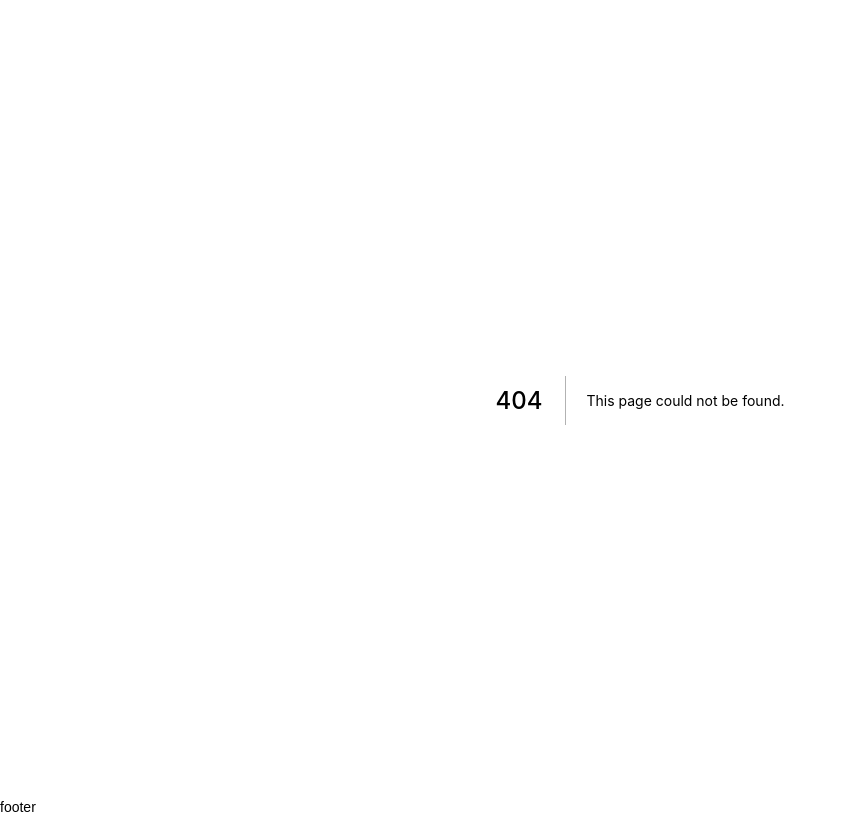
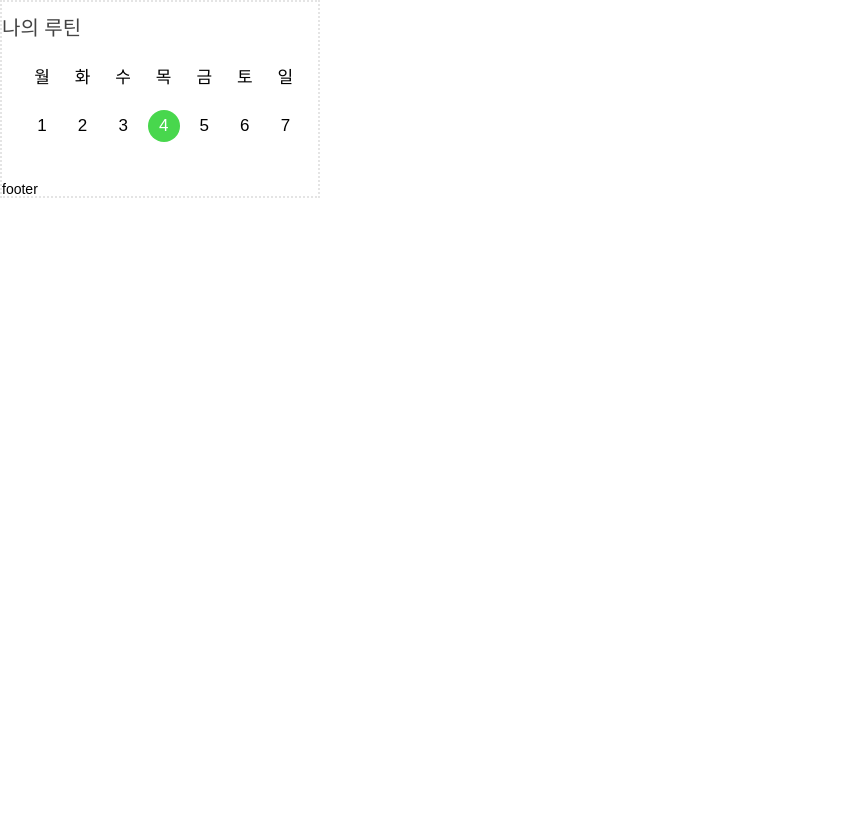
Before and after one commit to B-side-team3/client, a Next.js app: page /home in a window 1280 px wide. Before the commit this address had no page. Shown: the whole page, without its empty margins (0-847 px from the left). Built offline with nearby package versions, Linux system fonts and the light colour scheme; a web font is replaced by a local one.

Commit message:
Update Home page

```diff
--- a/pages/_app.tsx
+++ b/pages/_app.tsx
@@ -12,6 +12,10 @@ import Seo from "@components/Seo";
 import GlobalStyles from "src/styles/GlobalStyles";
 import defaultTheme from "src/styles/Theme";
 import "react-toastify/dist/ReactToastify.css";
+import "swiper/css";
+import "swiper/css/navigation";
+import "swiper/css/pagination";
+import "swiper/css/autoplay";
 
 type AppPropsWithLayout = AppProps & {
   Component: NextPage & {
--- /dev/null
+++ b/pages/home.tsx
@@ -0,0 +1,108 @@
+/* eslint-disable no-plusplus */
+import type { NextPage } from "next";
+import styled from "styled-components";
+import { Swiper, SwiperSlide } from "swiper/react";
+
+const Home: NextPage = () => {
+  const todayDate = new Date().getDate();
+
+  const getThisMounth = () => {
+    const thisYear = new Date().getFullYear();
+    const thisMonth = new Date().getMonth() + 1;
+    const lastDay = new Date(thisYear, thisMonth, 0).getDate();
+    const thisMonthDays = [];
+    const days = ["일", "월", "화", "수", "목", "금", "토"];
+
+    for (let i = 1; i <= lastDay; i++) {
+      thisMonthDays.push(
+        <SwiperSlide key={i}>
+          <ol>
+            <li className="day">{days[i % 7]}</li>
+            <li className="date">{i}</li>
+          </ol>
+        </SwiperSlide>,
+      );
+    }
+
+    return thisMonthDays;
+  };
+
+  return (
+    <HomeWrap>
+      <div className="title-wrap">
+        <h3>나의 루틴</h3>
+      </div>
+
+      <div className="date-wrap">
+        <Swiper
+          className="date"
+          slidesPerView={7}
+          centeredSlides
+          initialSlide={todayDate - 1}
+          on={{
+            click: e => {
+              console.log(e);
+            },
+          }}
+        >
+          {getThisMounth()}
+        </Swiper>
+      </div>
+    </HomeWrap>
+  );
+};
+
+const HomeWrap = styled.div`
+  display: flex;
+  flex-direction: column;
+  padding: 1rem 0;
+  margin: 0 auto;
+  width: 100%;
+  max-width: 20rem;
+  height: 100%;
+  .title-wrap {
+    display: flex;
+    flex-direction: column;
+    h3 {
+      font-size: 1.25rem;
+      color: #444;
+    }
+  }
+  .date-wrap {
+    display: flex;
+    flex-wrap: wrap;
+    flex-direction: column;
+    padding: 1rem;
+    .date {
+      width: 100%;
+      height: 6rem;
+      .swiper-slide-active {
+        .date {
+          &::after {
+            content: "";
+            display: block;
+            position: absolute;
+            top: 50%;
+            left: 50%;
+            transform: translate(-50%, -50%);
+            width: 2rem;
+            height: 2rem;
+            border-radius: 2rem;
+            background: #48d74d;
+            z-index: -1;
+          }
+          color: #fff;
+        }
+      }
+      li {
+        position: relative;
+        width: 3rem;
+        height: 3rem;
+        font-size: 1.0625rem;
+        line-height: 3rem;
+        text-align: center;
+      }
+    }
+  }
+`;
+export default Home;
--- a/pages/index.tsx
+++ b/pages/index.tsx
@@ -2,6 +2,7 @@ import { useEffect, useLayoutEffect, useState } from "react";
 import type { NextPage } from "next";
 // import firebase from "firebase";
 // import "firebase/messaging";
+import { useRouter } from "next/router";
 import { initializeApp } from "firebase/app";
 import { getMessaging, getToken } from "firebase/messaging";
 import { signIn, useSession, signOut } from "next-auth/react";
@@ -13,6 +14,7 @@ import api from "@utils/interceptor";
 import NotiPermission from "@utils/notification";
 
 const Home: NextPage = () => {
+  const router = useRouter();
   const { data: session } = useSession();
   const [userInfo, setUserInfo] = useRecoilState(TokenStore);
 
@@ -62,6 +64,9 @@ const Home: NextPage = () => {
 
   useEffect(() => {
     console.log(userInfo.token);
+    if (!userInfo.token) {
+      router.push("login");
+    }
   }, [userInfo.token]);
 
   const getNoti = () => {
--- a/src/components/Layout/Layout.tsx
+++ b/src/components/Layout/Layout.tsx
@@ -7,15 +7,22 @@ interface LayoutProps {
 
 const Layout = ({ children }: LayoutProps) => {
   return (
-    <>
+    <Wrap>
       <NavContainer />
       {children}
       <Footer />
-    </>
+    </Wrap>
   );
 };
 
 export default Layout;
+
+const Wrap = styled.div`
+  width: 100%;
+  max-width: 20rem;
+  height: 100%;
+  border: 2px rgba(0, 0, 0, 0.1) dotted;
+`;
 
 const NavContainer = styled.div`
   position: sticky;
```
Also changed, not shown: pages/login.tsx (+9 -16 lines), 1 other file (tests, documents, lock files or other folders).
